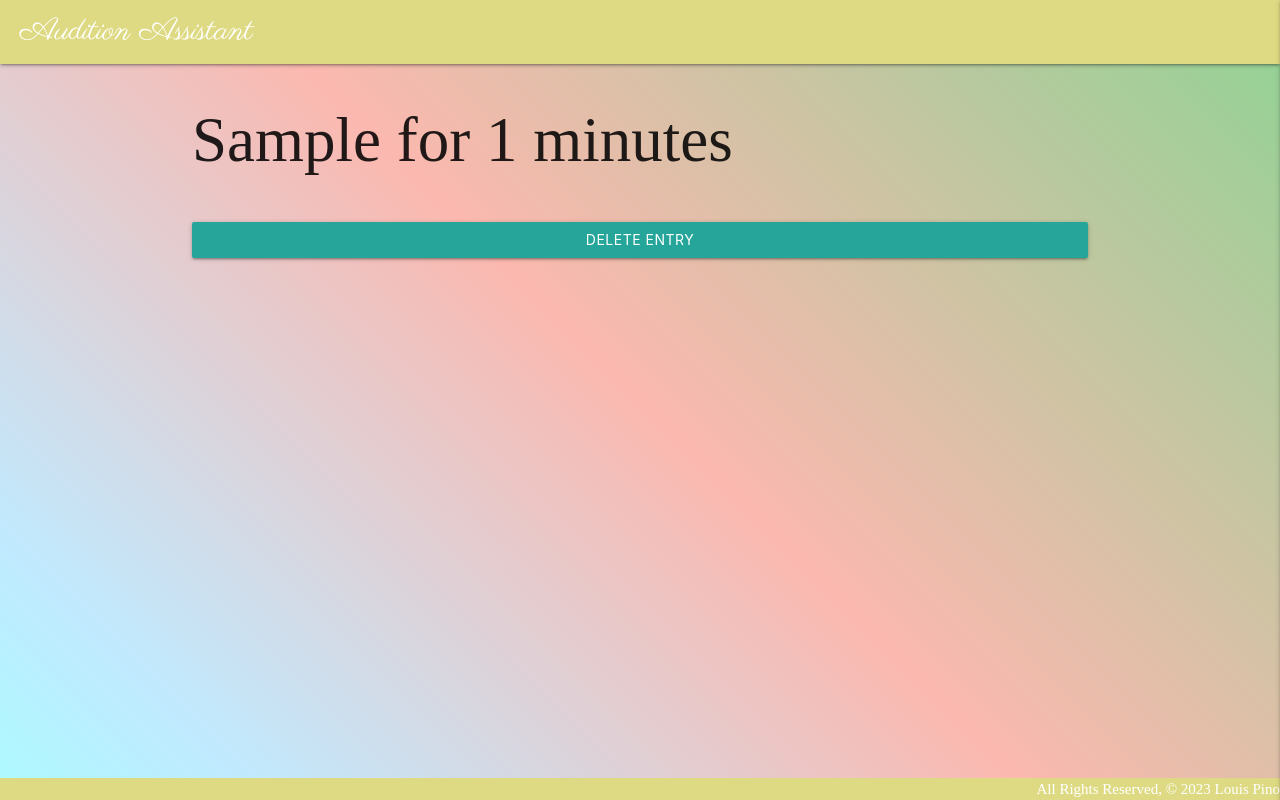
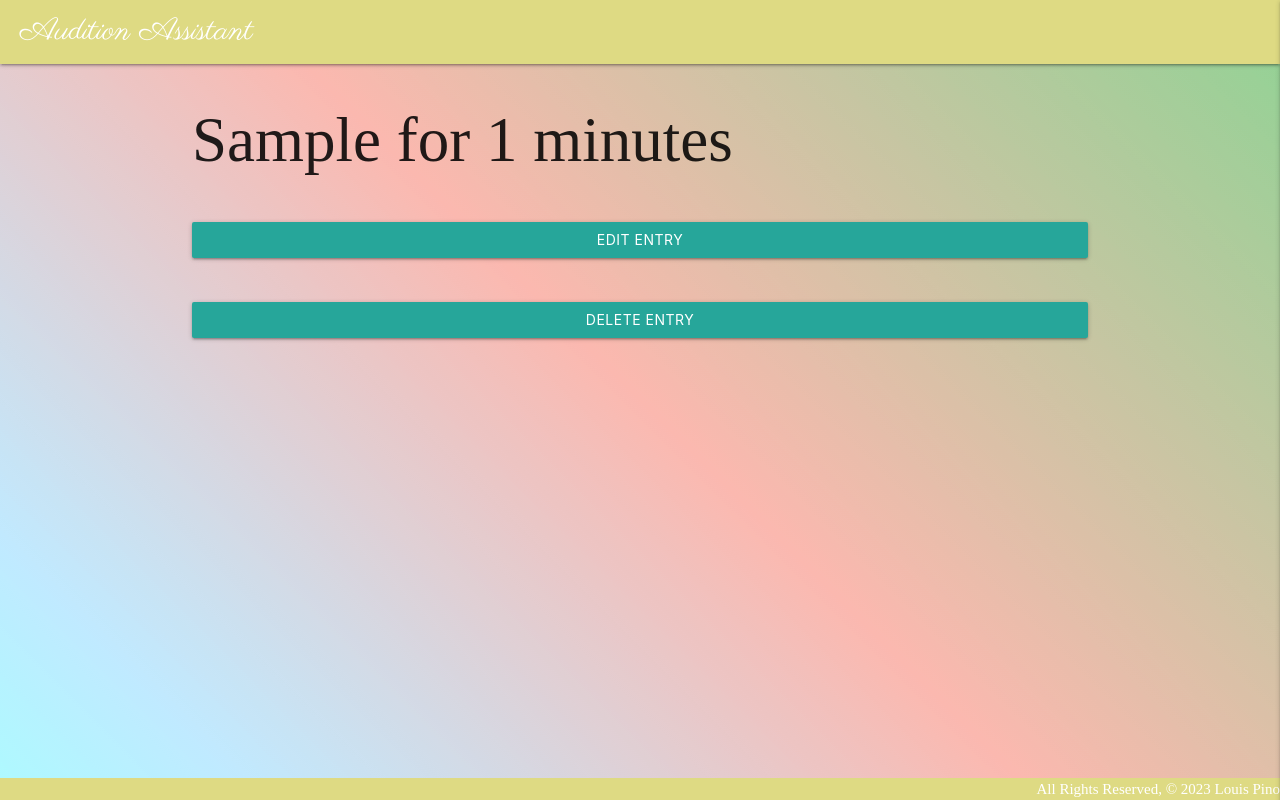
Before and after one commit to LouisPino/audition-assistant, a Django app: page /journal/1 in a window 1280 px wide. Run offline with Django 5.2, Linux system fonts and the light colour scheme; tables that the repository leaves empty hold one stand-in row (values such as "Sample post"); some web fonts are replaced.

Commit message:
Journal CRUD

```diff
--- a/main_app/templates/journal/detail.html
+++ b/main_app/templates/journal/detail.html
@@ -10,6 +10,9 @@
 <h1>No entries yet!</h1>
 {%endfor%}
 
+<a class="center" href='{%url "entry_update" entry.id%}'>
+    <button class="btn delete-btn">edit entry</button>
+</a>
 <a class="center" href='{%url "entry_delete" entry.id%}'>
     <button class="btn delete-btn">delete entry</button>
 </a>
--- a/main_app/urls.py
+++ b/main_app/urls.py
@@ -31,7 +31,8 @@ urlpatterns = [
     path('notes/update/<int:pk>/', views.NoteUpdate.as_view(), name="note_update"),
 
     path('journal/', views.journal_index, name="journal_index"),
-    path('journal/create', views.entry_create, name="entry_create"),
+    path('journal/create/', views.entry_create, name="entry_create"),
+    path('journal/update/<int:ent_id>', views.entry_update, name="entry_update"),
     path('journal/<int:ent_id>', views.entry_detail, name="entry_detail"),
     path('journal/delete/<int:pk>', views.EntryDelete.as_view(), name="entry_delete"),
 
--- a/main_app/views.py
+++ b/main_app/views.py
@@ -297,7 +297,7 @@ def entry_detail(request, ent_id):
 
 
 def entry_create(request):
-  jform = JournalForm()
+  jform = JournalForm(queryset=JournalTask.objects.filter(entry_id=0))
   if request.method == 'POST':
     form = JournalForm(request.POST)
     if form.is_valid():
@@ -310,6 +310,23 @@ def entry_create(request):
 
   return render(request, 'journal/create.html', {'form': jform})
 
+def entry_update(request, ent_id):
+  jform = JournalForm(queryset=JournalTask.objects.filter(entry_id=ent_id))
+  if request.method == 'POST':
+    form = JournalForm(request.POST)
+    if form.is_valid():
+      entry = JournalEntry.objects.get(id=ent_id)
+      new_tasks = form.save(commit=False)
+      for task in new_tasks:
+        task.entry_id = entry.id
+        task.save()
+      return redirect('journal_index')
+
+  return render(request, 'journal/create.html', {'form': jform})
+
+
+
+
 class EntryDelete(DeleteView):
   model= JournalEntry
   success_url = '/journal'
```
